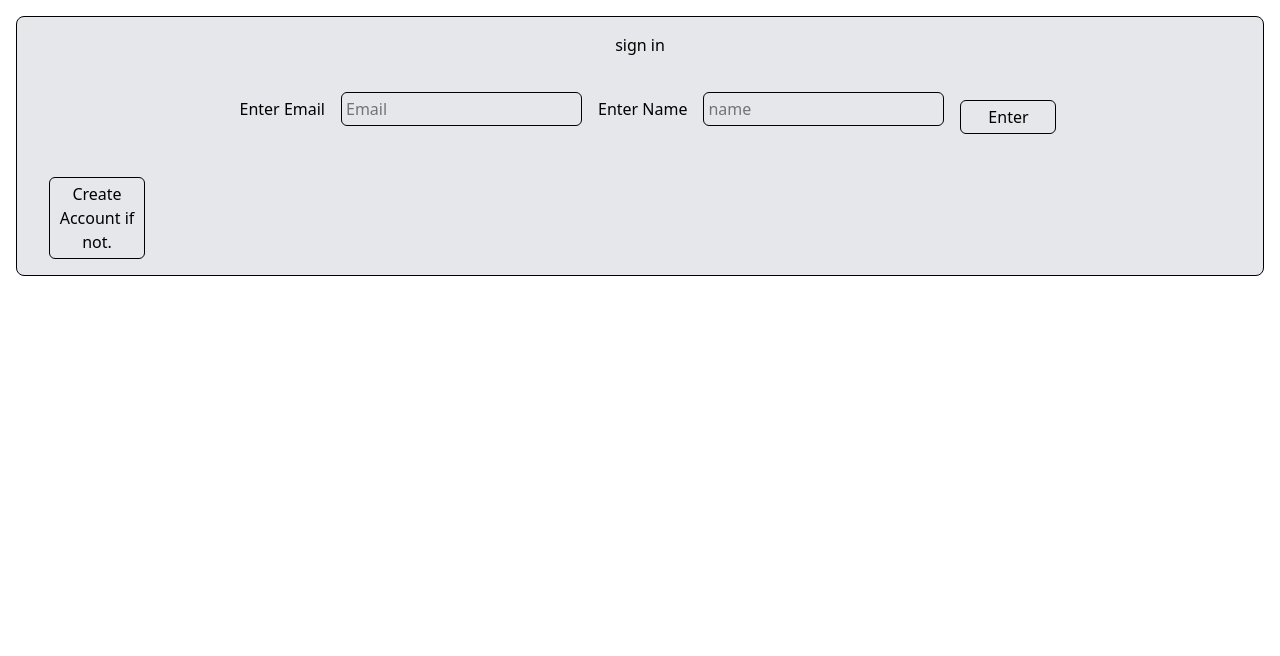
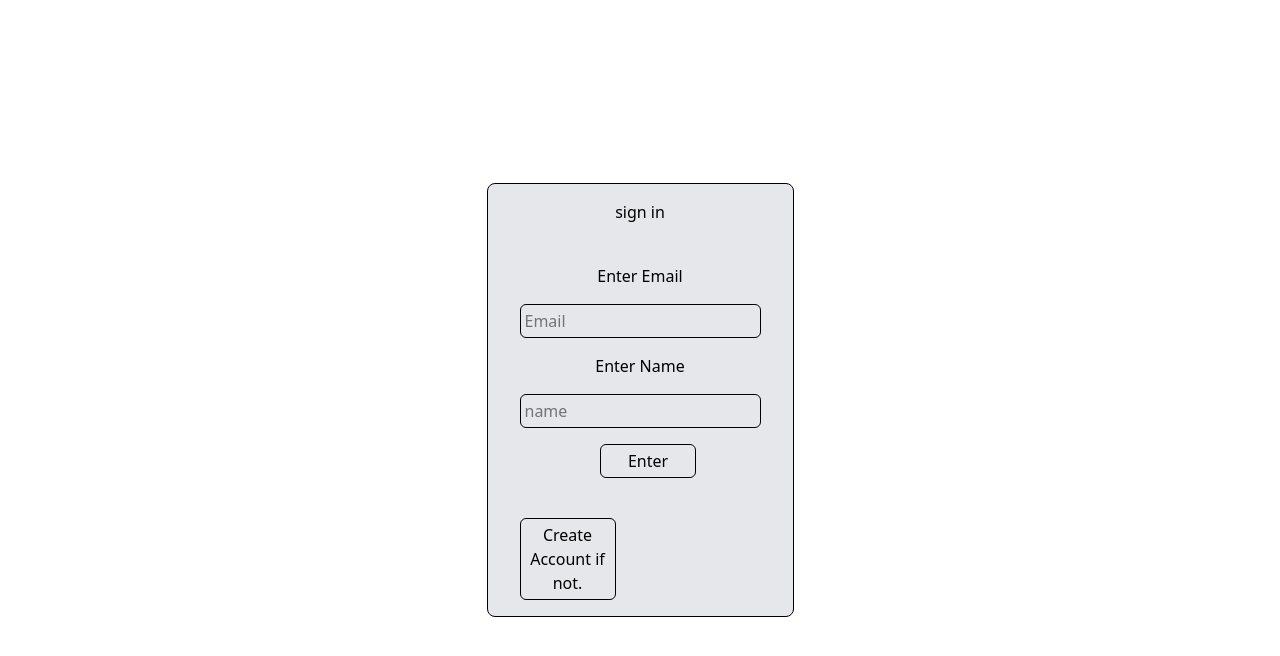
Before and after one commit to abubakar-foomotion/todo, a Next.js app: page /welcome in a window 1280 px wide. Shown: the top 656 px of the page. Built offline with nearby package versions, Linux system fonts and the light colour scheme.

Commit message:
change the welcome page form to center

```diff
--- a/app/welcome/page.tsx
+++ b/app/welcome/page.tsx
@@ -52,11 +52,17 @@ export default function Welcome() {
   }
 
   return (
-    <div className="p-4 m-4 border rounded-lg bg-gray-200">
+    <div className="flex justify-center items-center min-h-screen">
+      <div className="p-4 border rounded-lg bg-gray-200">
         <h1 className="text-center">
           {signIn === true ? "sign in" : "sign up"}{" "}
         </h1>
-      <form onSubmit={(e : React.FormEvent<HTMLFormElement>) => handleSignInAndSignUp(e)} className="px-4 py-2 flex flex-col justify-center items-center mt-4 mb-4 lg:flex-row">
+        <form
+          onSubmit={(e: React.FormEvent<HTMLFormElement>) =>
+            handleSignInAndSignUp(e)
+          }
+          className="px-4 py-2 flex flex-col justify-center items-center mt-4 mb-4"
+        >
           <label htmlFor="email" className="m-4">
             Enter Email
           </label>
@@ -81,7 +87,7 @@ export default function Welcome() {
             onChange={(e) => setName(e.target.value)}
             className="border p-1 rounded-md"
           />
-        <CustomButton onClickFunction={()=>{}} text="Enter" />
+          <CustomButton onClickFunction={() => {}} text="Enter" />
         </form>
         <CustomButton
           onClickFunction={(e: React.MouseEvent<HTMLButtonElement>) => {
@@ -93,5 +99,6 @@ export default function Welcome() {
           text={signIn ? "Create Account if not." : "Already have an account?"}
         />
       </div>
+    </div>
   );
 }
```
Lines whose indentation alone changed are shown as unchanged.
